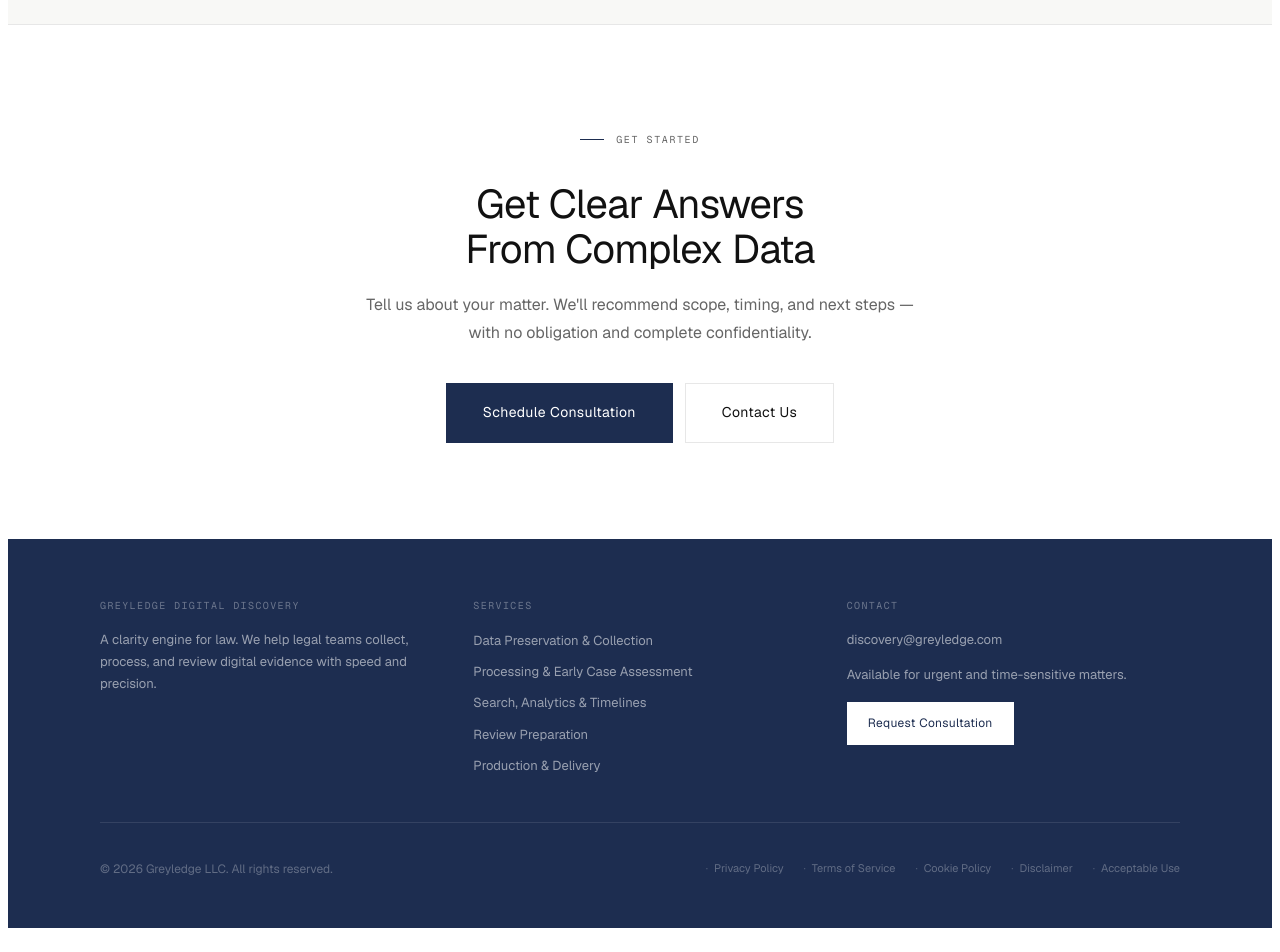
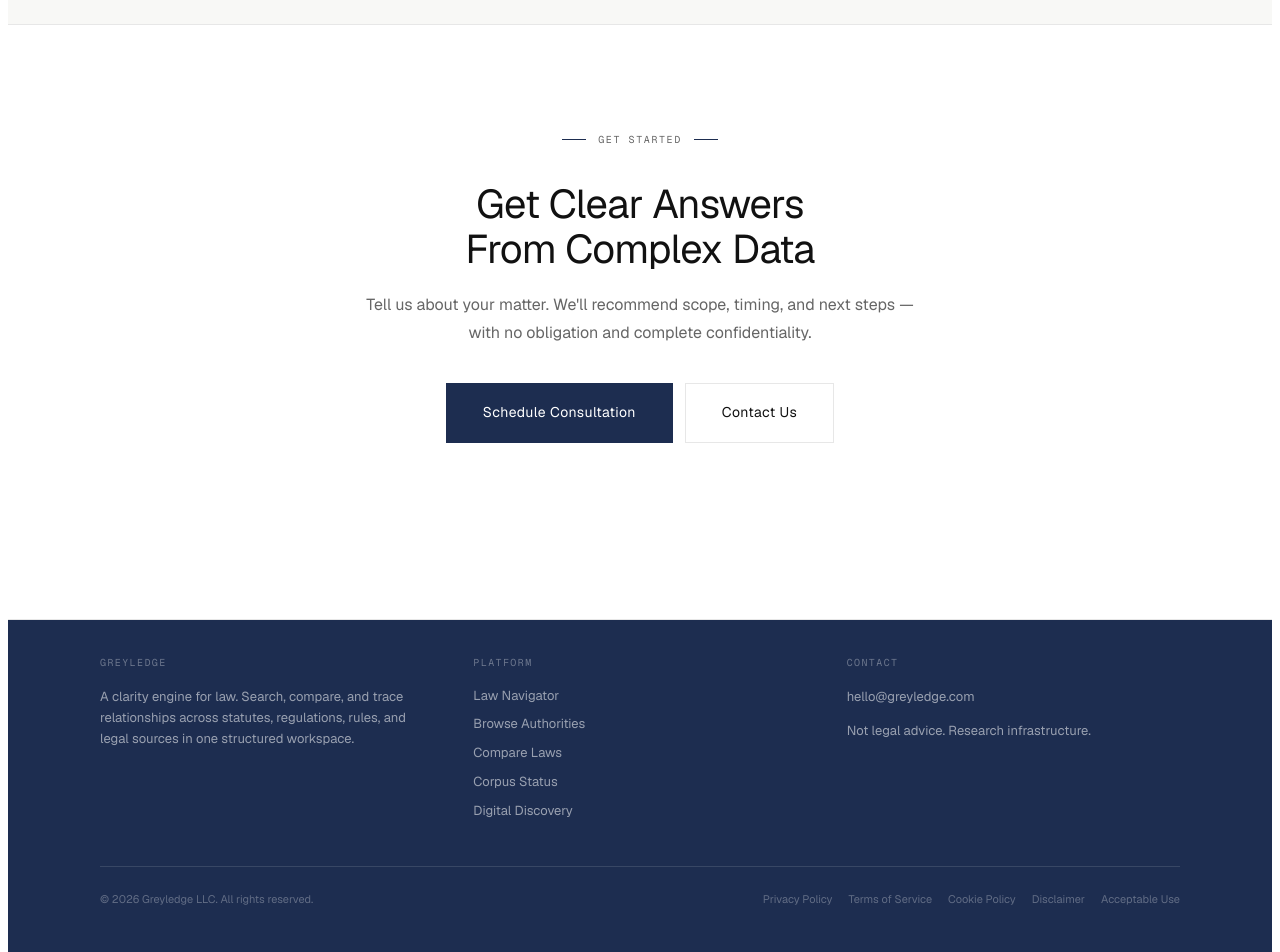
Before and after one commit to laurenproctor/statute-chain-scaffold, a Next.js app in the folder apps/web/: page /digital-discovery in a window 1280 px wide. Shown: the part 5240-6192 px from the top of the page. Built offline with nearby package versions, Linux system fonts and the light colour scheme.

Commit message:
Fixing footer styles

```diff
--- a/apps/web/app/browse/page.tsx
+++ b/apps/web/app/browse/page.tsx
@@ -4,9 +4,11 @@
   return (
     <main className="page">
       <header className="site-header">
-        <p className="page-eyebrow">Browse Codes</p>
-        <h1>Browse Statutes by Jurisdiction</h1>
-        <p className="tagline">Navigate loaded provisions by code, article, and section.</p>
+        <div style={{ maxWidth: '66.666%' }}>
+          <p className="page-eyebrow">Browse Codes</p>
+          <h1>Browse Statutes by Jurisdiction</h1>
+          <p className="tagline">Navigate loaded provisions by code, article, and section.</p>
+        </div>
       </header>
 
       <section className="section">
--- a/apps/web/app/corpus/page.tsx
+++ b/apps/web/app/corpus/page.tsx
@@ -67,9 +67,11 @@
   return (
     <main className="page">
       <header className="site-header">
-        <p className="page-eyebrow">Corpus Status</p>
-        <h1>Ingested Provisions and Reference Graph</h1>
-        <p className="tagline">All statutes loaded in the system, with source and coverage metadata.</p>
+        <div style={{ maxWidth: '66.666%' }}>
+          <p className="page-eyebrow">Corpus Status</p>
+          <h1>Ingested Provisions and Reference Graph</h1>
+          <p className="tagline">All statutes loaded in the system, with source and coverage metadata.</p>
+        </div>
       </header>
 
       {data.error ? (
--- a/apps/web/app/digital-discovery/digital-discovery.css
+++ b/apps/web/app/digital-discovery/digital-discovery.css
@@ -19,6 +19,17 @@
   gap: 12px;
 }
 .dd-eyebrow::before {
+  content: '';
+  width: 24px;
+  height: 1px;
+  background: var(--navy);
+  display: block;
+  flex-shrink: 0;
+}
+.dd-eyebrow-centered {
+  justify-content: center;
+}
+.dd-eyebrow-centered::after {
   content: '';
   width: 24px;
   height: 1px;
--- a/apps/web/app/digital-discovery/page.tsx
+++ b/apps/web/app/digital-discovery/page.tsx
@@ -341,7 +341,7 @@
   return (
     <section className="dd-final-cta" id="contact">
       <div className="dd-final-cta-inner">
-        <p className="dd-eyebrow" style={{ justifyContent: 'center' }}>Get Started</p>
+        <p className="dd-eyebrow dd-eyebrow-centered">Get Started</p>
         <h2 className="dd-h2">Get Clear Answers<br />From Complex Data</h2>
         <p className="dd-final-body">
           Tell us about your matter. We'll recommend scope, timing, and next steps — with no
@@ -360,54 +360,6 @@
   )
 }
 
-function LandingFooter() {
-  return (
-    <footer className="dd-footer">
-      <div className="dd-footer-inner">
-        <div>
-          <p className="dd-footer-col-label">Greyledge Digital Discovery</p>
-          <p className="dd-footer-col-text">
-            A clarity engine for law. We help legal teams collect, process, and review digital
-            evidence with speed and precision.
-          </p>
-        </div>
-        <div>
-          <p className="dd-footer-col-label">Services</p>
-          <Link href="#" className="dd-footer-col-link">Data Preservation & Collection</Link>
-          <Link href="#" className="dd-footer-col-link">Processing & Early Case Assessment</Link>
-          <Link href="#" className="dd-footer-col-link">Search, Analytics & Timelines</Link>
-          <Link href="#" className="dd-footer-col-link">Review Preparation</Link>
-          <Link href="#" className="dd-footer-col-link">Production & Delivery</Link>
-        </div>
-        <div>
-          <p className="dd-footer-col-label">Contact</p>
-          <p className="dd-footer-col-text" style={{ marginBottom: 12 }}>
-            discovery@greyledge.com
-          </p>
-          <p className="dd-footer-col-text" style={{ marginBottom: 16 }}>
-            Available for urgent and time-sensitive matters.
-          </p>
-          <Link href="#contact" className="dd-btn-primary" style={{ fontSize: 12, padding: '10px 20px', background: '#fff', color: 'var(--navy)', borderColor: '#fff' }}>
-            Request Consultation
-          </Link>
-        </div>
-      </div>
-      <div className="dd-footer-bottom">
-        <span className="dd-footer-copy">
-          &copy; {new Date().getFullYear()} Greyledge LLC. All rights reserved.
-        </span>
-        <div className="dd-footer-notices">
-          <span className="dd-footer-notice"><Link href="/privacy" style={{ color: 'inherit' }}>Privacy Policy</Link></span>
-          <span className="dd-footer-notice"><Link href="/terms" style={{ color: 'inherit' }}>Terms of Service</Link></span>
-          <span className="dd-footer-notice"><Link href="/cookies" style={{ color: 'inherit' }}>Cookie Policy</Link></span>
-          <span className="dd-footer-notice"><Link href="/disclaimer" style={{ color: 'inherit' }}>Disclaimer</Link></span>
-          <span className="dd-footer-notice"><Link href="/acceptable-use" style={{ color: 'inherit' }}>Acceptable Use</Link></span>
-        </div>
-      </div>
-    </footer>
-  )
-}
-
 export default function DigitalDiscoveryPage() {
   return (
     <div className="dd">
@@ -420,7 +372,6 @@
       <Urgent />
       <BetterAlternative />
       <FinalCTA />
-      <LandingFooter />
     </div>
   )
 }
--- a/apps/web/app/globals.css
+++ b/apps/web/app/globals.css
@@ -539,6 +539,17 @@
     display: block;
     flex-shrink: 0;
   }
+  .page-eyebrow-centered {
+    justify-content: center;
+  }
+  .page-eyebrow-centered::after {
+    content: '';
+    width: 24px;
+    height: 1px;
+    background: var(--navy);
+    display: block;
+    flex-shrink: 0;
+  }
 
   .section { margin-top: 40px; }
   .section-title {
--- a/apps/web/components/ui/Footer.tsx
+++ b/apps/web/components/ui/Footer.tsx
@@ -7,28 +7,26 @@
         <div>
           <p className="footer-col-label">Greyledge</p>
           <p className="footer-col-text">
-            A clarity engine for law. We help legal teams collect, process, and review digital
-            evidence with speed and precision.
+            A clarity engine for law. Search, compare, and trace relationships across statutes,
+            regulations, rules, and legal sources in one structured workspace.
           </p>
         </div>
         <div>
           <p className="footer-col-label">Platform</p>
           <Link href="/law-navigator" className="footer-col-link">Law Navigator</Link>
-          <Link href="/compare"       className="footer-col-link">Compare Laws</Link>
-          <Link href="/browse"        className="footer-col-link">Browse Codes</Link>
-          <Link href="/corpus"        className="footer-col-link">Corpus</Link>
+          <Link href="/browse" className="footer-col-link">Browse Authorities</Link>
+          <Link href="/compare" className="footer-col-link">Compare Laws</Link>
+          <Link href="/corpus" className="footer-col-link">Corpus Status</Link>
+          <Link href="/digital-discovery" className="footer-col-link">Digital Discovery</Link>
         </div>
         <div>
           <p className="footer-col-label">Contact</p>
           <p className="footer-col-text" style={{ marginBottom: 12 }}>
-            legal@greyledge.com
+            hello@greyledge.com
           </p>
-          <p className="footer-col-text" style={{ marginBottom: 16 }}>
-            Available for urgent and time-sensitive matters.
+          <p className="footer-col-text">
+            Not legal advice. Research infrastructure.
           </p>
-          <Link href="mailto:legal@greyledge.com" className="footer-cta-btn">
-            Request Consultation
-          </Link>
         </div>
       </div>
       <div className="footer-bottom">
@@ -36,10 +34,10 @@
           &copy; {new Date().getFullYear()} Greyledge LLC. All rights reserved.
         </span>
         <div className="footer-legal-links">
-          <Link href="/privacy"        className="footer-legal-link">Privacy Policy</Link>
-          <Link href="/terms"          className="footer-legal-link">Terms of Service</Link>
-          <Link href="/cookies"        className="footer-legal-link">Cookie Policy</Link>
-          <Link href="/disclaimer"     className="footer-legal-link">Disclaimer</Link>
+          <Link href="/privacy" className="footer-legal-link">Privacy Policy</Link>
+          <Link href="/terms" className="footer-legal-link">Terms of Service</Link>
+          <Link href="/cookies" className="footer-legal-link">Cookie Policy</Link>
+          <Link href="/disclaimer" className="footer-legal-link">Disclaimer</Link>
           <Link href="/acceptable-use" className="footer-legal-link">Acceptable Use</Link>
         </div>
       </div>
```
